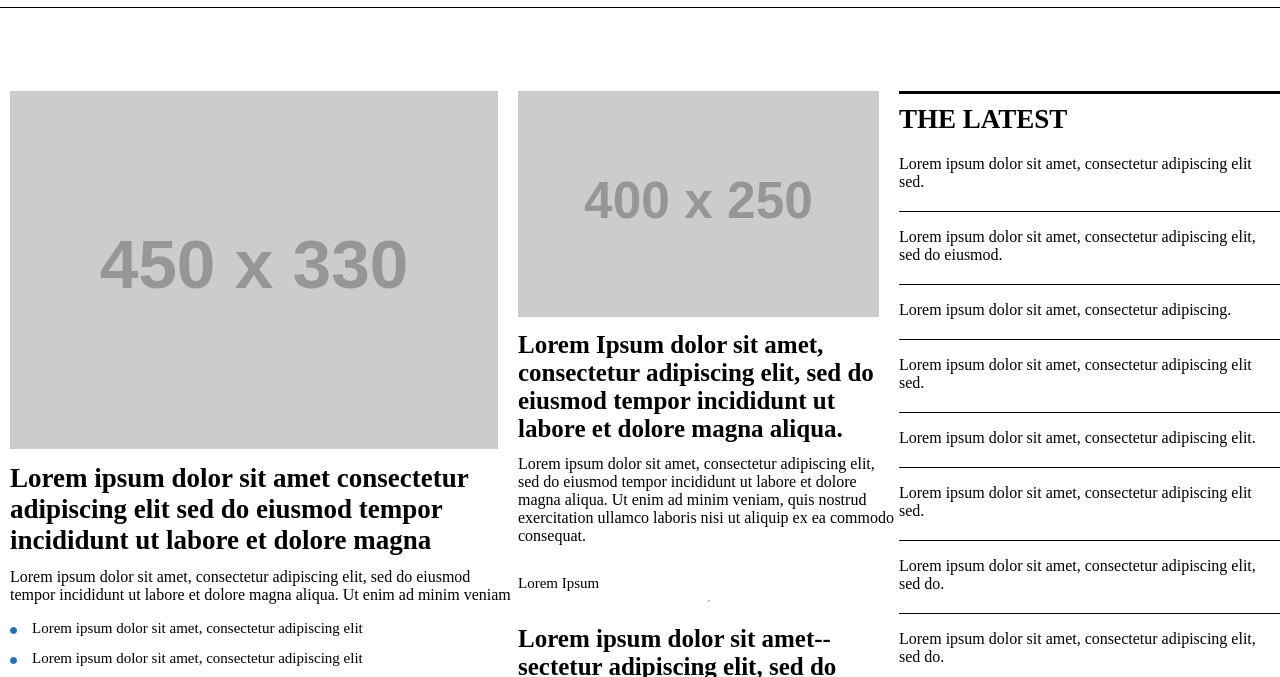
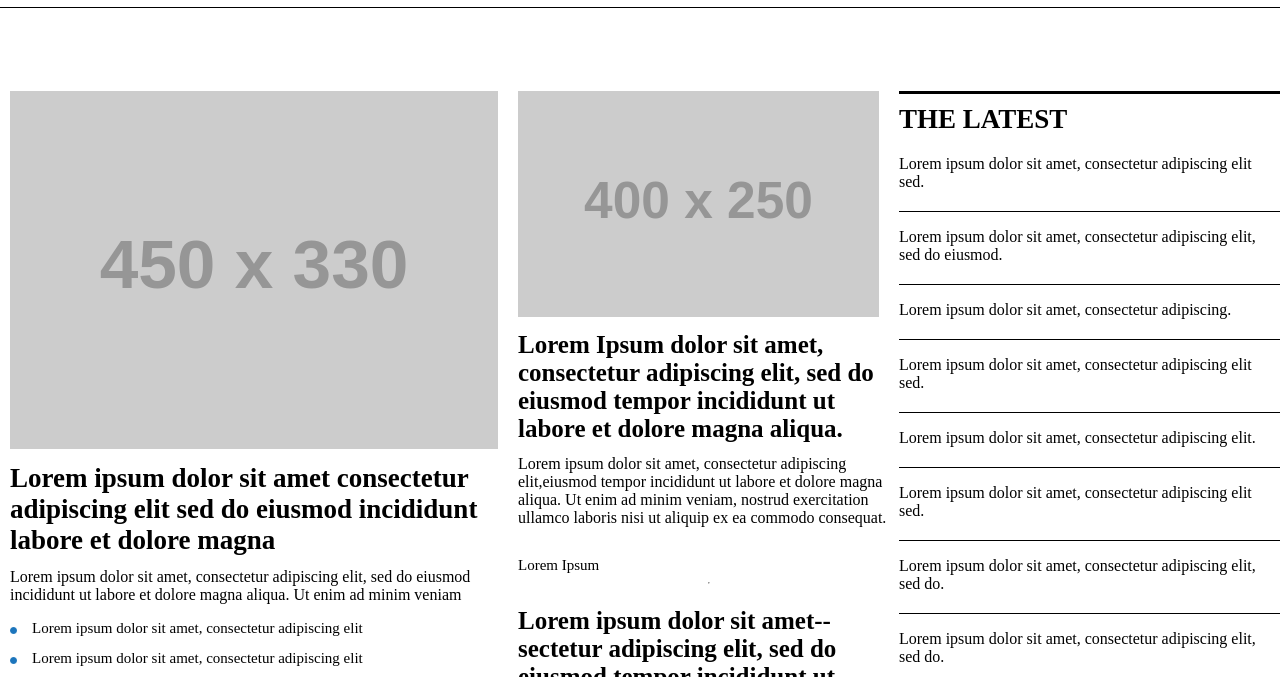
Before and after one commit to RaduRu/Inquirer, a plain HTML site: page index.html in a window 1280 px wide. Shown: the part 109-786 px from the top of the page. Drawn offline with Linux system fonts and the light colour scheme; placeholder pictures from the web are drawn by us; a web font is replaced by a local one.

Commit message:
Final website

```diff
--- a/index.html
+++ b/index.html
@@ -99,8 +99,8 @@
               <img class="img" src="https://placehold.co/450x330/png" alt="Image rappresenting the article under it" >
           </div>
           <div class="ImageArticle">
-                <div class="titlew1"> Lorem ipsum dolor sit amet consectetur adipiscing elit sed do eiusmod tempor incididunt ut labore et dolore magna </div>
-                <div class="subtitlew1"> Lorem ipsum dolor sit amet, consectetur adipiscing elit, sed do eiusmod tempor incididunt ut labore et dolore magna aliqua.
+                <div class="titlew1"> Lorem ipsum dolor sit amet consectetur adipiscing elit sed do eiusmod incididunt labore et dolore magna </div>
+                <div class="subtitlew1"> Lorem ipsum dolor sit amet, consectetur adipiscing elit, sed do eiusmod incididunt ut labore et dolore magna aliqua.
                     Ut enim ad minim veniam
                 </div>
           </div>
@@ -126,8 +126,8 @@
           </div>
           <div class="ImageArticle">
               <div class="titlew2"> Lorem Ipsum dolor sit amet, consectetur adipiscing elit, sed do eiusmod tempor incididunt ut labore et dolore magna aliqua.</div>
-              <div class="subtitlew2"> Lorem ipsum dolor sit amet, consectetur adipiscing elit, sed do eiusmod tempor incididunt ut labore et dolore magna aliqua.
-                  Ut enim ad minim veniam, quis nostrud exercitation ullamco laboris nisi ut aliquip ex ea commodo consequat.
+              <div class="subtitlew2"> Lorem ipsum dolor sit amet, consectetur adipiscing elit,eiusmod tempor incididunt ut labore et dolore magna aliqua.
+                  Ut enim ad minim veniam, nostrud exercitation ullamco laboris nisi ut aliquip ex ea commodo consequat.
               </div>
               <div class="publisher">
                   <div class="writer"> Lorem Ipsum </div>
```
